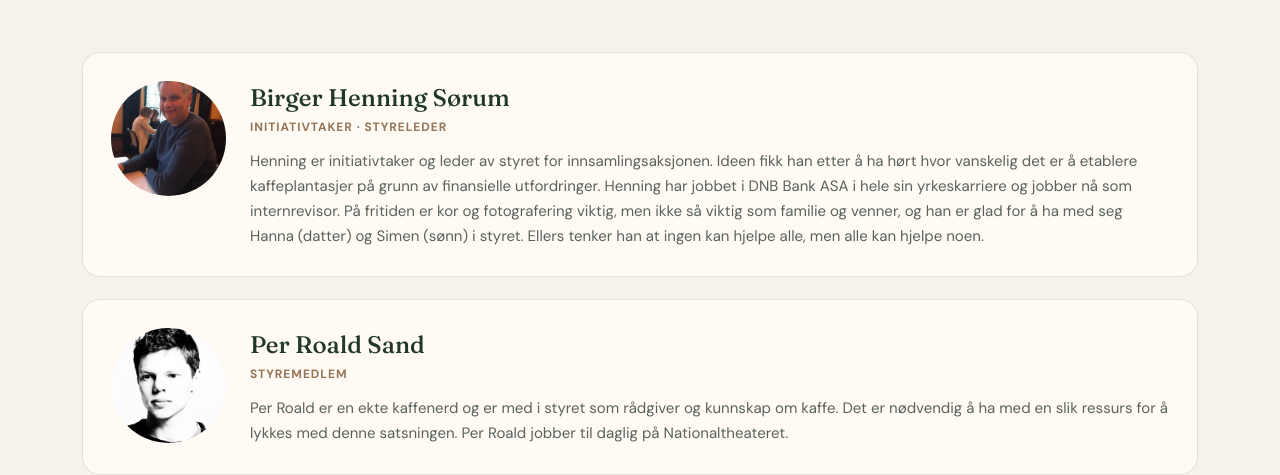
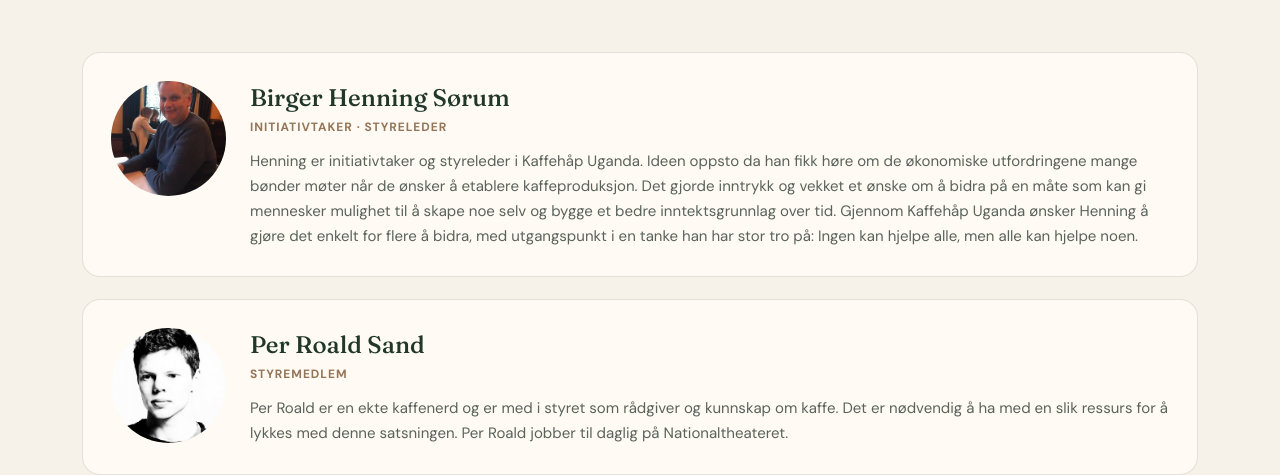
Before and after one commit to hannaso91/kaffehaapUganda, a plain HTML site: page about.html in a window 1280 px wide. Shown: the part 330-805 px from the top of the page. Drawn offline with nearby package versions, Linux system fonts and the light colour scheme.

Commit message:
Endre about.html

```diff
--- a/about.html
+++ b/about.html
@@ -71,13 +71,11 @@
                 <p class="profile-role">Initiativtaker · Styreleder</p>
 
                 <p>
-                    Henning er initiativtaker og leder av styret for
-                    innsamlingsaksjonen. Ideen fikk han etter å ha hørt
-                    hvor vanskelig det er å etablere kaffeplantasjer på grunn av finansielle utfordringer.
-                    Henning har jobbet i DNB Bank ASA i hele sin yrkeskarriere og jobber nå som internrevisor.
-                    På fritiden er kor og fotografering viktig, men ikke så viktig som familie og venner, og han
-                    er glad for å ha med seg Hanna (datter) og Simen (sønn) i styret.  Ellers tenker han at ingen kan
-                    hjelpe alle, men alle kan hjelpe noen.
+                  Henning er initiativtaker og styreleder i Kaffehåp Uganda. Ideen oppsto da han fikk høre om de økonomiske utfordringene
+                  mange bønder møter når de ønsker å etablere kaffeproduksjon. Det gjorde inntrykk og vekket et ønske om å bidra på en måte
+                  som kan gi mennesker mulighet til å skape noe selv og bygge et bedre inntektsgrunnlag over tid. Gjennom Kaffehåp Uganda ønsker
+                  Henning å gjøre det enkelt for flere å bidra, med utgangspunkt i en tanke han har stor tro på:
+                  Ingen kan hjelpe alle, men alle kan hjelpe noen.
                 </p>
             </div>
         </article>
```
